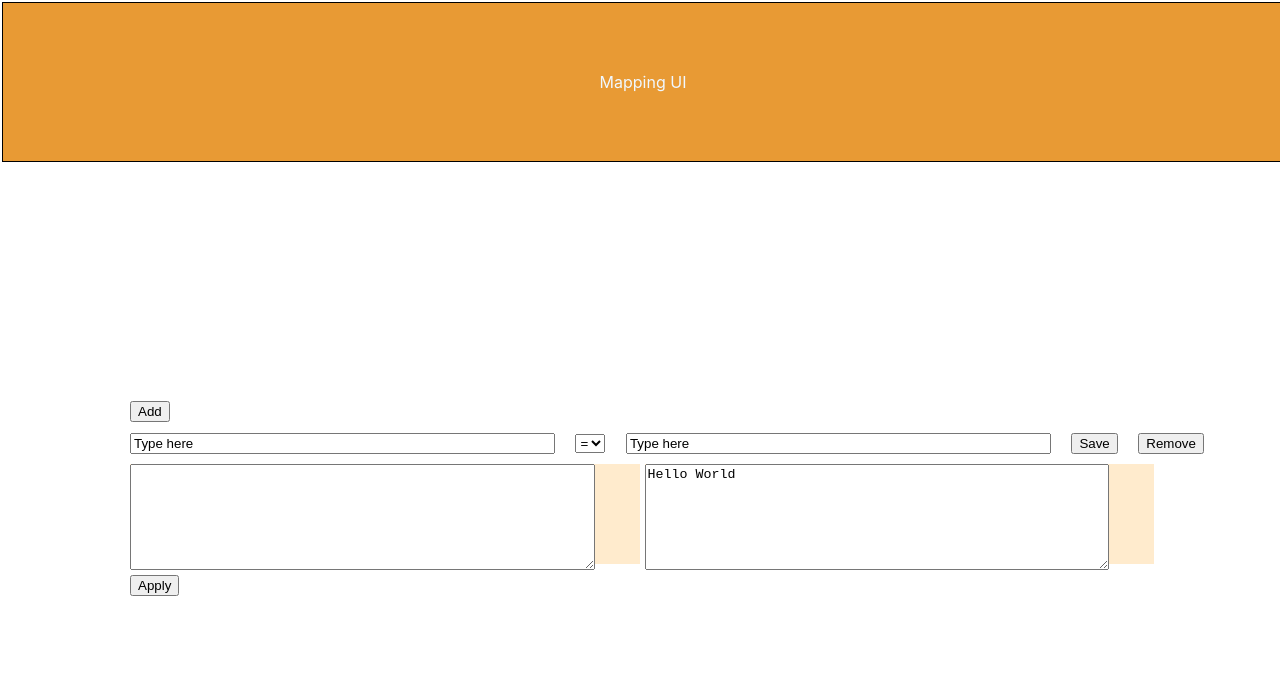
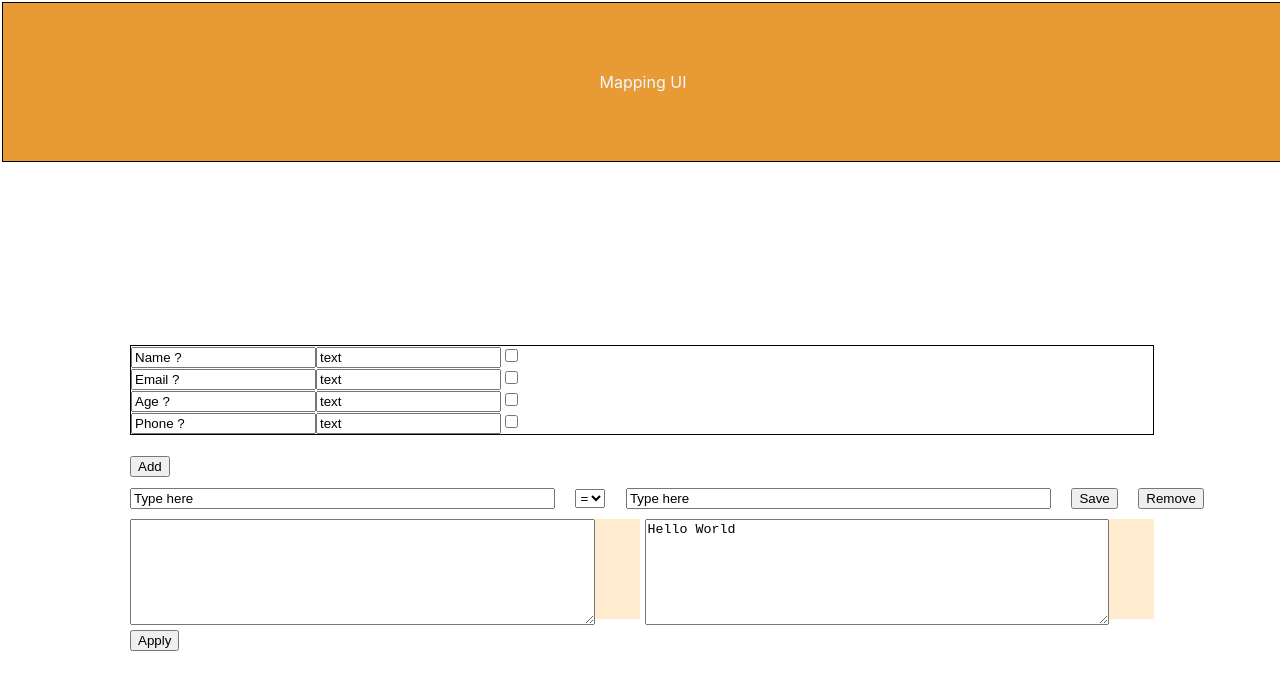
Before and after one commit to subhrajitroy/react-rule-ui, a React (Create React App) app: page / in a window 1280 px wide. Shown: the top 690 px of the page. Built offline with nearby package versions, Linux system fonts and the light colour scheme; no server answers.

Commit message:
Working code as of now

```diff
--- a/public/index.html
+++ b/public/index.html
@@ -24,7 +24,7 @@
       work correctly both with client-side routing and a non-root public URL.
       Learn how to configure a non-root public URL by running `npm run build`.
     -->
-    <title>Configure</title>
+    <title>Mapping UI</title>
   </head>
   <body>
     <div class="header">Mapping UI</div>
--- a/src/Autocomplete.js
+++ b/src/Autocomplete.js
@@ -17,27 +17,51 @@ class Autocomplete extends React.Component{
        this.handleChange = this.handleChange.bind(this);
        this.handleFocus = this.handleFocus.bind(this);
        this.handleSuggestionClick = this.handleSuggestionClick.bind(this);
-
+       this.fetchSchema = this.fetchSchema.bind(this);
+       let that = this;
+       document.addEventListener("questionSelected",function(e){
+            console.log("Event is " + e.type);
+            setTimeout(function(){
+                if(that.props.position === "left"){
+                    that.fetchSchema("http://localhost:8080/api/v1/schema");
+                }
+            },1000)
+       });
     }
 
+
     componentDidMount(){
-        fetch("http://localhost:8080/api/v1/address/a1")
+        if(this.props.position === "right"){
+            this.fetchSchema("http://localhost:8080/api/v1/address/a1");
+        }else{
+            this.fetchSchema("http://localhost:8080/api/v1/schema");
+        }
+    }
+
+    fetchSchema(url) {
+        fetch(url)
             .then(r => r.json())
             .then(r => flatten(r))
             .then(r => {
-            this.setState({"suggestions":Object.keys(r)})
-            console.log(r)
+                this.setState({ "suggestions": [] });
+                this.setState({ "suggestions": Object.keys(r) });
+                console.log("JSON is " + JSON.stringify(r));
             }
-        )
+            );
     }
 
     handleChange(e){
         let value = e.target.value;
-        this.setState({value:e.target.value})
-        console.log(value);
+        this.setState({value:e.target.value.trim()})
+        if(value === ""){
+            this.setState({suggestionList:[]})
+
+            return;
+        }
+        else {
             let keys = this.state.suggestions;
-        let filteredKeys = keys.filter(k => k.startsWith(value));
-        console.log(filteredKeys);
+            console.log(JSON.stringify(this.state.suggestions));
+            let filteredKeys = keys.filter(k => k.includes(value));
             let newSuggestions = [];
             for(let idx in filteredKeys){
                 let newelement = <SuggestionItem style={this.autoCompleteStyle}
@@ -49,9 +73,9 @@ class Autocomplete extends React.Component{
             this.setState({suggestionList:newSuggestions})
         }
 
+    }
+
     handleFocus(e){
-        console.log(this.firstInput);
-        console.log(e.target.value);
         if(this.firstInput){
             this.setState({value:""});
             this.firstInput = false;
--- /dev/null
+++ b/src/Questions.js
@@ -0,0 +1,58 @@
+import React from "react";
+import {_} from './JsonUtils'
+
+class Question extends React.Component{
+    constructor(props){
+        super(props);
+        this.questionSelected = this.questionSelected.bind(this);
+    }
+
+    questionSelected(e){
+        this.props.callback(e.target.value,e.target.checked);
+    }
+
+    render(){
+        return (<div>
+            <input type={"text"} value={this.props.question} readOnly/>
+            <input type={"text"} value={this.props.questionType} readOnly/>
+            <input value={this.props.path} type={"checkbox"} onChange={this.questionSelected}/>
+        </div>)
+
+    }
+}
+
+class Quesions extends React.Component{
+    constructor(props){
+        super(props);
+        this.callback = this.callback.bind(this);
+        this.paths = [];
+        this.schema = {}
+        this.state = {questions:[
+        <Question key={1} callback={this.callback} question={"Name ?"} questionType={"text"} path="root.name"/>,
+        <Question key={10} callback={this.callback} question={"Email ?"} questionType={"text"} path="root.contact.email"/>,
+        <Question key={2} callback={this.callback} question={"Age ?"} questionType={"text"} path="root.age"/>,
+        <Question key={3} callback={this.callback} question={"Phone ?"} questionType={"text"} path="root.contact.phone"/>]}
+    }
+
+    callback(path,seleted){
+        if(seleted){
+           this.paths.push(path);
+        }
+        else{
+            this.paths = this.paths.filter(p => p !== path);
+        }
+        this.schema = {};
+        this.paths.forEach(p => this.schema = _.set(this.schema,p,""));
+        console.log("<>" + JSON.stringify(this.schema));
+        this.props.callback(this.schema);
+    }
+
+    render(){
+        return (<div className="questions">
+                <div>{this.state.questions}</div>
+
+            </div>);
+    }
+}
+
+export default Quesions;
--- a/src/Rule.js
+++ b/src/Rule.js
@@ -10,6 +10,7 @@ class Rule extends React.Component{
         this.handleSuggestionSelected = this.handleSuggestionSelected.bind(this)
         this.id = this.props.id;
         this.rule = {"id":this.id};
+        console.log("Schema is " + JSON.stringify(this.props.schema));
     }
 
     handleDeleteRule(e){
@@ -32,7 +33,7 @@ class Rule extends React.Component{
         return (
             <div className='rule'>
                 <div>
-                    <Autocomplete value="Type here" position={"left"} callback={this.handleSuggestionSelected}/>
+                    <Autocomplete schema={this.props.schema} value="Type here" position={"left"} callback={this.handleSuggestionSelected}/>
                     </div>
                         <div>
                             <select name='operators' id='operators'>
--- a/src/Rules.js
+++ b/src/Rules.js
@@ -2,6 +2,7 @@ import React from "react";
 import Rule from "./Rule";
 import { v4 as uuidv4 } from 'uuid';
 import {_} from "./JsonUtils";
+import Quesions from "./Questions";
 
 
 class Rules extends React.Component{
@@ -11,16 +12,23 @@ class Rules extends React.Component{
         this.handleRuleDelete = this.handleRuleDelete.bind(this);
         this.handleSaveRule = this.handleSaveRule.bind(this);
         this.applyRule = this.applyRule.bind(this);
+        this.questionsSelected = this.questionsSelected.bind(this);
         this.rulesList = [];
+
+        this.state = {savedRules:[],
+            rightPaneValue:"Hello World",leftPaneValue:"Add json to test",schema:{}};
+    }
+
+    componentDidMount(){
         let key = uuidv4();
-        this.state = {rules:[<Rule key={key} id={key} saveRule={this.handleSaveRule}
-            deleteRule={this.handleRuleDelete}/>],savedRules:[],rightPaneValue:"Hello World",leftPaneValue:"Add json to test"};
+        this.setState({rules:[<Rule key={key} id={key} saveRule={this.handleSaveRule}
+            deleteRule={this.handleRuleDelete} schema={this.state.schema}/>]})
     }
 
     handleRuleAdd(e){
         let key = uuidv4();
         this.setState({
-            rules: [...this.state.rules, <Rule key={key} id={key} saveRule={this.handleSaveRule} deleteRule={this.handleRuleDelete}/>],
+            rules: [...this.state.rules, <Rule key={key} id={key} schema={this.state.schema} saveRule={this.handleSaveRule} deleteRule={this.handleRuleDelete}/>],
           });
     }
 
@@ -54,7 +62,20 @@ class Rules extends React.Component{
         this.setState({rightPaneValue:JSON.stringify(mappedValue)});
     }
 
-
+    questionsSelected(json){
+        console.log("I am here");
+        const requestOptions = {
+            method: 'POST',
+            headers: { 'Content-Type': 'application/json' },
+            body: JSON.stringify(json)
+        };
+        fetch('http://localhost:8080/api/v1/schema', requestOptions)
+            .then(response => console.log(response));
+        this.setState({schema:json});
+        let e = new CustomEvent("questionSelected",{detail:{data:json}});
+        // console.log(JSON.stringify(e.isTrusted));
+        document.dispatchEvent(e);
+    }
 /**
  *
  * @param {*} ruleToDelete
@@ -72,6 +93,7 @@ class Rules extends React.Component{
     render(){
         return (
             <div>
+                <Quesions callback={this.questionsSelected}/>
                 <button name='add' className='add_button' onClick={this.handleRuleAdd}>Add</button>
                 <div className='rule_row'>
                     {this.state.rules}
--- a/src/index.css
+++ b/src/index.css
@@ -87,3 +87,8 @@ textarea{
   height: 100%;
   width: 90%;
 }
+
+.questions{
+  margin-bottom: 20px;
+  border: 1px solid black;
+}
```
Lines whose indentation alone changed are shown as unchanged.
